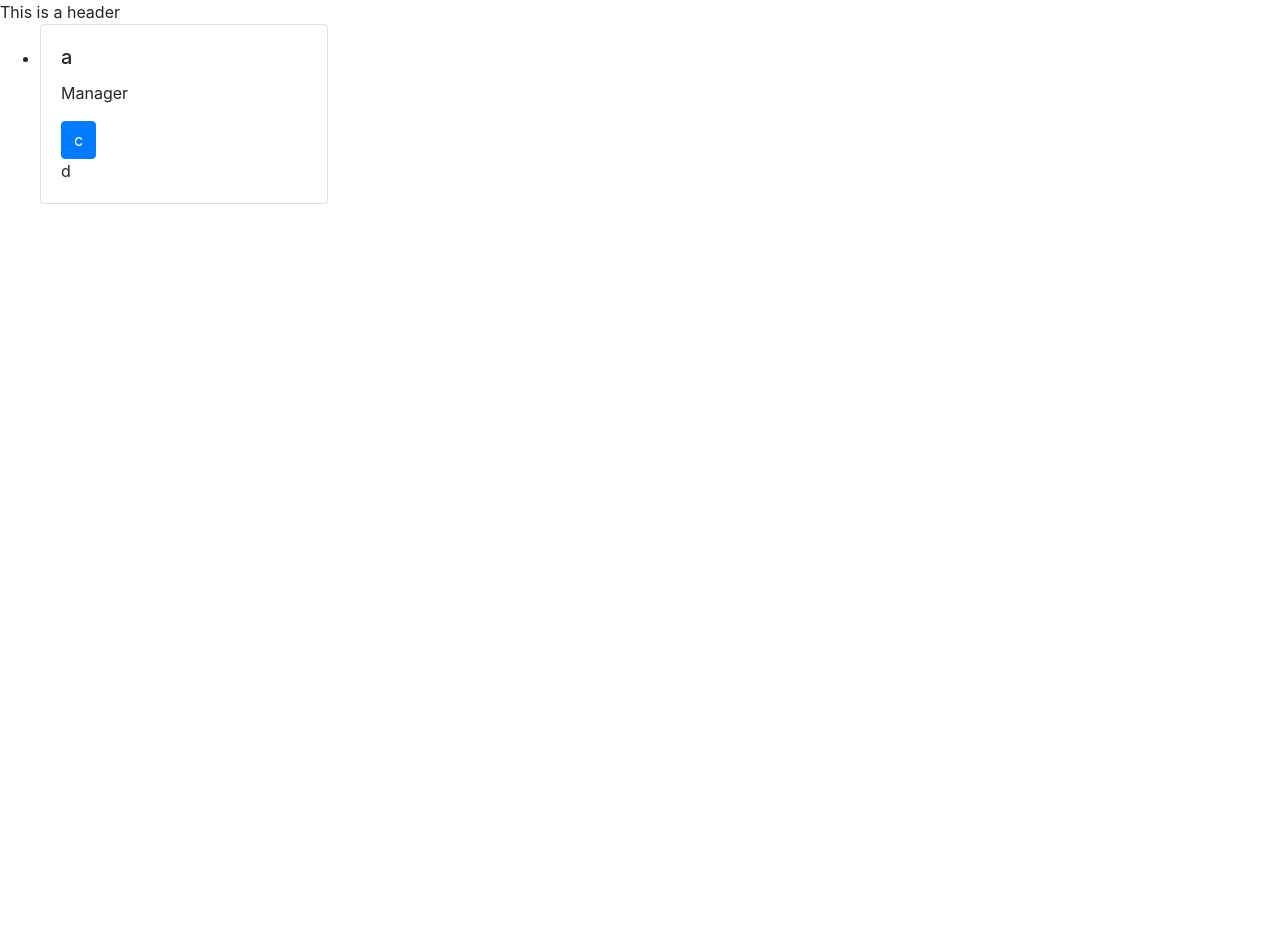
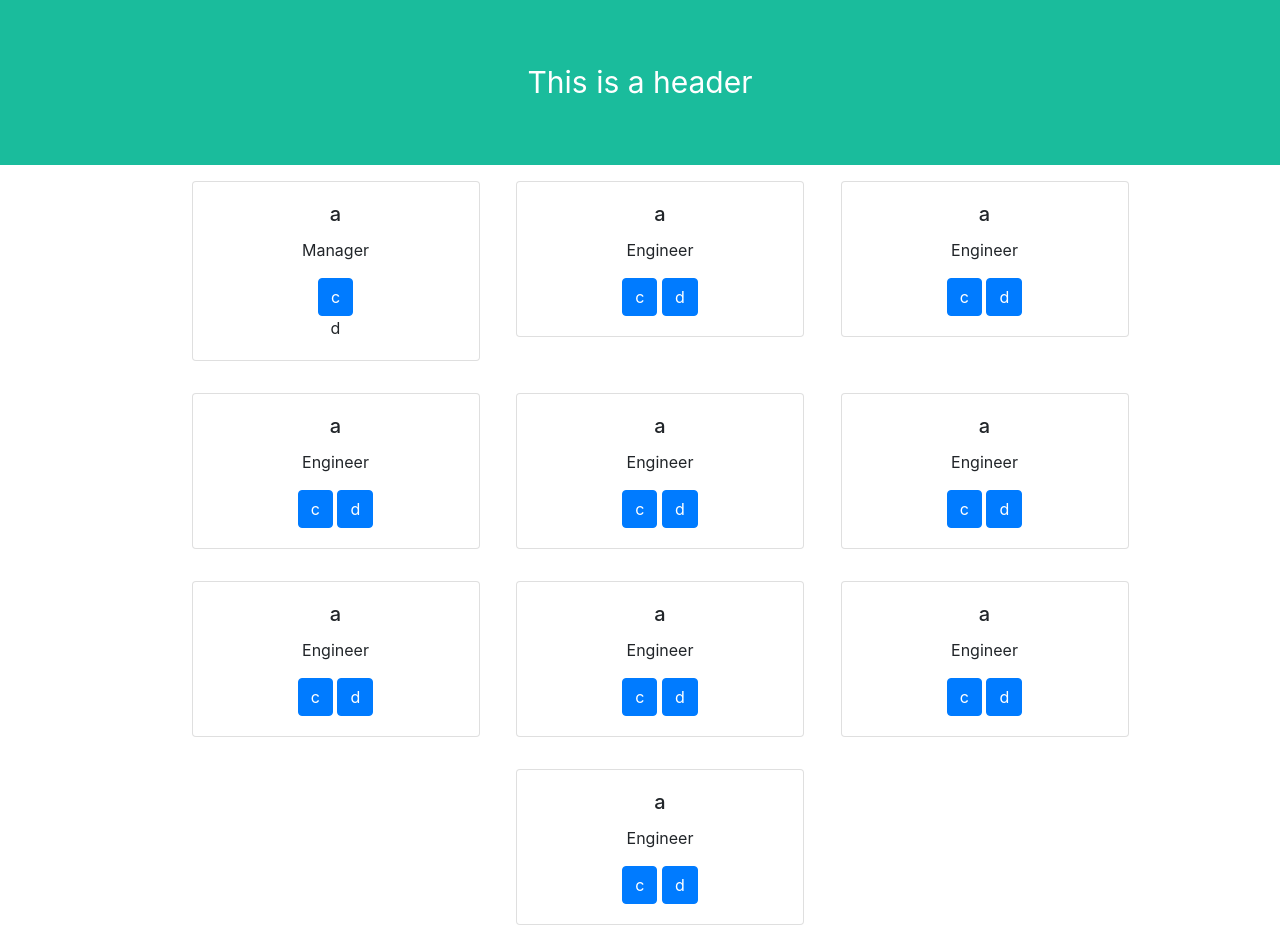
Before and after one commit to WanderingLad/Team-Profile-Generator, a website: page Assets/dist/index.html in a window 1280 px wide. Before the commit the page ends 800 px from the top, so only its background shows below. Drawn offline with nearby package versions, Linux system fonts and the light colour scheme.

Commit message:
adding css

```diff
--- a/Assets/dist/generateHTML.js
+++ b/Assets/dist/generateHTML.js
@@ -37,7 +37,7 @@ function setBody(employeeList)
     <header>
     This is a header
     </header>
-    <ul>
+    <ul class="flex-container">
     `);
     employeeList.forEach(emp =>
         {
@@ -57,7 +57,7 @@ function setBody(employeeList)
 
     stream.write(`
     </ul>
-    <body>
+    </body>
     `);
 }
 
--- a/Assets/dist/index.html
+++ b/Assets/dist/index.html
@@ -15,7 +15,7 @@
     <header>
     This is a header
     </header>
-    <ul>
+    <ul class="flex-container">
 
     <li>
         <div class="card" style="width: 18rem;">
@@ -28,5 +28,104 @@
         </div>
     </li>
 
+    <li>
+        <div class="card" style="width: 18rem;">
+            <div class="card-body">
+                <h5 class="card-title">a</h5>
+                <p class="card-text">Engineer</p>
+                <a href="mailto:c" class="btn btn-primary">c</a>
+                <a href="github.com/users/d" class="btn btn-primary">d</a>
+            </div>
+        </div>
+    </li>
+
+    <li>
+        <div class="card" style="width: 18rem;">
+            <div class="card-body">
+                <h5 class="card-title">a</h5>
+                <p class="card-text">Engineer</p>
+                <a href="mailto:c" class="btn btn-primary">c</a>
+                <a href="github.com/users/d" class="btn btn-primary">d</a>
+            </div>
+        </div>
+    </li>
+
+    <li>
+        <div class="card" style="width: 18rem;">
+            <div class="card-body">
+                <h5 class="card-title">a</h5>
+                <p class="card-text">Engineer</p>
+                <a href="mailto:c" class="btn btn-primary">c</a>
+                <a href="github.com/users/d" class="btn btn-primary">d</a>
+            </div>
+        </div>
+    </li>
+
+    <li>
+        <div class="card" style="width: 18rem;">
+            <div class="card-body">
+                <h5 class="card-title">a</h5>
+                <p class="card-text">Engineer</p>
+                <a href="mailto:c" class="btn btn-primary">c</a>
+                <a href="github.com/users/d" class="btn btn-primary">d</a>
+            </div>
+        </div>
+    </li>
+
+    <li>
+        <div class="card" style="width: 18rem;">
+            <div class="card-body">
+                <h5 class="card-title">a</h5>
+                <p class="card-text">Engineer</p>
+                <a href="mailto:c" class="btn btn-primary">c</a>
+                <a href="github.com/users/d" class="btn btn-primary">d</a>
+            </div>
+        </div>
+    </li>
+
+    <li>
+        <div class="card" style="width: 18rem;">
+            <div class="card-body">
+                <h5 class="card-title">a</h5>
+                <p class="card-text">Engineer</p>
+                <a href="mailto:c" class="btn btn-primary">c</a>
+                <a href="github.com/users/d" class="btn btn-primary">d</a>
+            </div>
+        </div>
+    </li>
+
+    <li>
+        <div class="card" style="width: 18rem;">
+            <div class="card-body">
+                <h5 class="card-title">a</h5>
+                <p class="card-text">Engineer</p>
+                <a href="mailto:c" class="btn btn-primary">c</a>
+                <a href="github.com/users/d" class="btn btn-primary">d</a>
+            </div>
+        </div>
+    </li>
+
+    <li>
+        <div class="card" style="width: 18rem;">
+            <div class="card-body">
+                <h5 class="card-title">a</h5>
+                <p class="card-text">Engineer</p>
+                <a href="mailto:c" class="btn btn-primary">c</a>
+                <a href="github.com/users/d" class="btn btn-primary">d</a>
+            </div>
+        </div>
+    </li>
+
+    <li>
+        <div class="card" style="width: 18rem;">
+            <div class="card-body">
+                <h5 class="card-title">a</h5>
+                <p class="card-text">Engineer</p>
+                <a href="mailto:c" class="btn btn-primary">c</a>
+                <a href="github.com/users/d" class="btn btn-primary">d</a>
+            </div>
+        </div>
+    </li>
+
     </ul>
     <body>
--- a/Assets/dist/styles/style.css
+++ b/Assets/dist/styles/style.css
@@ -0,0 +1,25 @@
+header
+{
+    padding: 60px;
+    text-align: center;
+    background: #1abc9c;
+    color: white;
+    font-size: 30px;
+  }
+
+  ul
+  {
+      list-style-type: none;
+      text-align: center;
+  }
+
+  li
+  {
+      display: inline-flex;
+      padding: 1rem;
+  }
+
+  .flex-container
+  {
+    flex-wrap: wrap;
+  }
```
